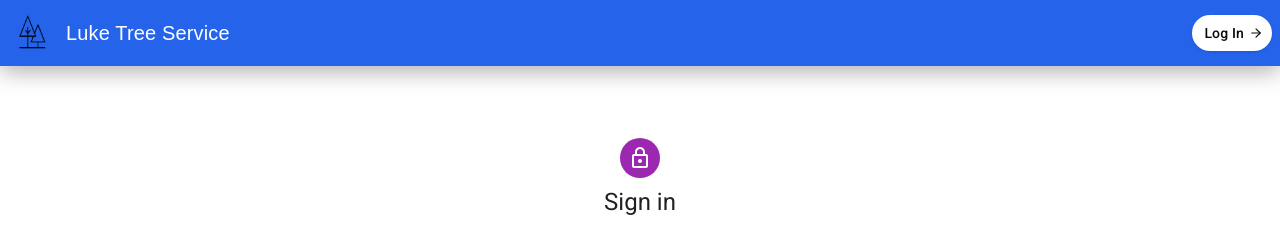
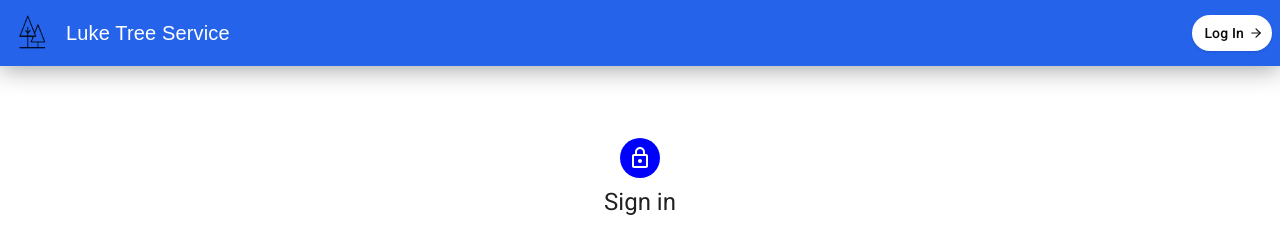
Before and after one commit to Arbazkhan04/luketreeservice, a React (Create React App) app in the folder frontend/: page /login in a window 1280 px wide. Shown: the top 228 px of the page. Built offline with nearby package versions, Linux system fonts and the light colour scheme.

Commit message:
update color

```diff
--- a/frontend/src/user/components/login.jsx
+++ b/frontend/src/user/components/login.jsx
@@ -34,7 +34,7 @@ export default function SignIn() {
             alignItems: 'center',
           }}
         >
-          <Avatar sx={{ m: 1, bgcolor: 'secondary.main' }}>
+          <Avatar sx={{ m: 1, bgcolor: 'blue' }}>
             <LockOutlinedIcon />
           </Avatar>
           <Typography component="h1" variant="h5">
```
